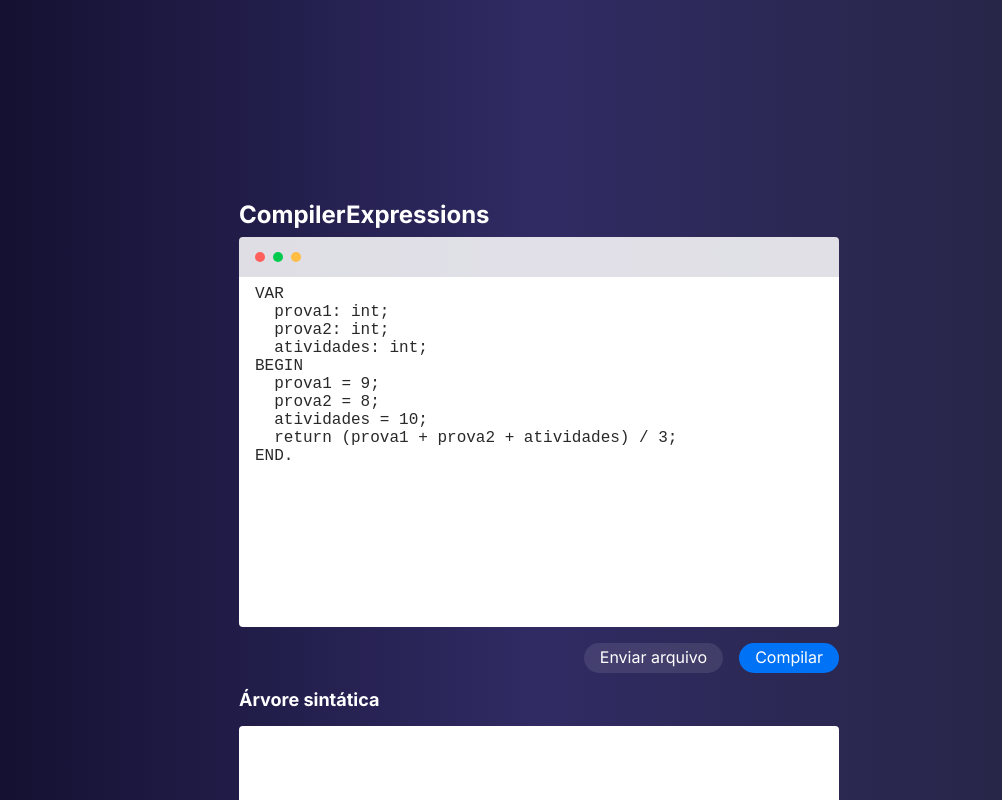
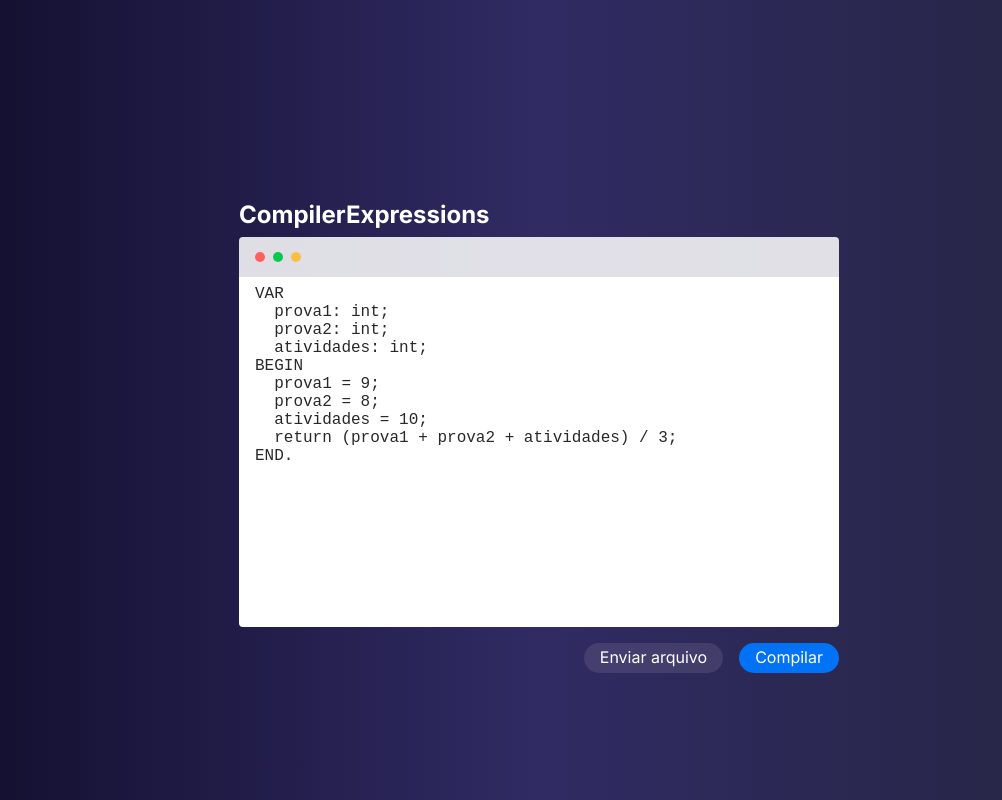
Before and after one commit to hugolima03/compiladores-ufrr, a Next.js app: page /compilerExpressions in a window 1280 px wide. Shown: the top 800 px of the page, without its empty margins (101-1103 px from the left). Built offline with nearby package versions, Linux system fonts and the light colour scheme; a web font is replaced by a local one.

Commit message:
feat: new page layout

```diff
--- a/src/templates/CompilerExpressions/index.tsx
+++ b/src/templates/CompilerExpressions/index.tsx
@@ -91,18 +91,19 @@ END.`}
         </ErrorsWrapper>
       ) : null}
 
+      {syntaxTree && (
+        <>
           <h2>Árvore sintática</h2>
-
           <S.TreeWrapper ref={tree}>
-        {syntaxTree && (
             <ReactD3TreeComponent.Tree
               orientation="vertical"
               data={syntaxTree}
               translate={{ x: 600, y: 40 }}
               collapsible={false}
             />
+          </S.TreeWrapper>
+        </>
       )}
-      </S.TreeWrapper>
 
       {symbolTable ? (
         <>
--- a/src/templates/CompilerExpressions/styles.ts
+++ b/src/templates/CompilerExpressions/styles.ts
@@ -4,11 +4,13 @@ export const Container = styled.div`
   display: flex;
   flex-direction: column;
 
-  justify-content: center;
+  justify-content: flex-start;
+  align-items: center;
   min-height: 100vh;
 
-  width: 60rem;
-  margin: 25vh auto;
+  width: 100vw;
+  padding: 25vh 0;
+  /* margin: 25vh auto; */
 
   gap: 1.6rem;
 
@@ -18,7 +20,10 @@ export const Container = styled.div`
 `
 
 export const TreeWrapper = styled.div`
-  height: 60rem;
+
   background-color: white;
   border-radius: 0.4rem;
+
+  width: 100vw;
+  height: 60rem;
 `
```
Lines whose indentation alone changed are shown as unchanged.
